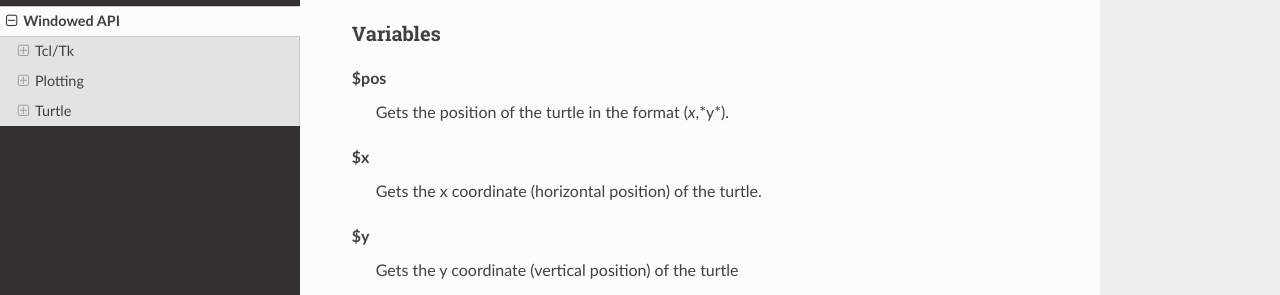
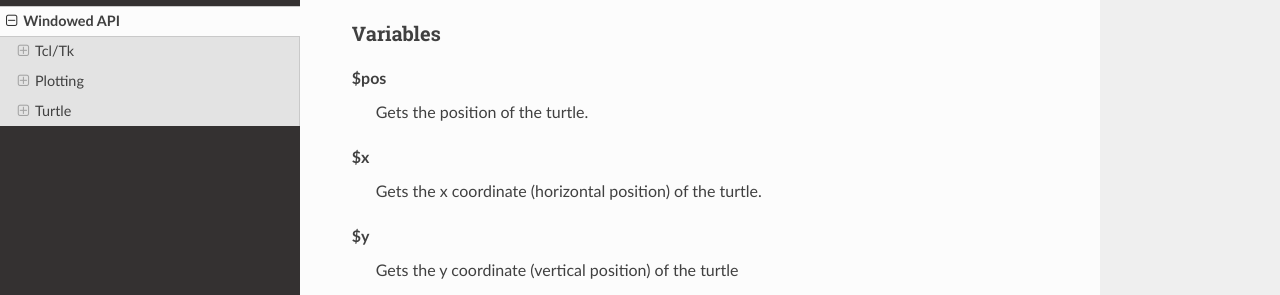
Before and after one commit to tiashDev/pic-docs, a Sphinx documentation site: the page built from docs/source/win-api.rst, in a window 1280 px wide and 900 px high, scrolled down 6458 px. Shown: the part 155-450 px from the top of the window. Built offline with Sphinx 7.4.7 and the Read the Docs theme 2.0.0, drawn with Linux system fonts in a browser that asks for light colours.

```diff
--- a/docs/source/win-api.rst
+++ b/docs/source/win-api.rst
@@ -372,7 +372,7 @@ Variables
 .. _var_pos:
 
 $pos
-   Gets the position of the turtle in the format (*x*\,*y*).
+   Gets the position of the turtle.
 
 .. _var_x:
 
```
